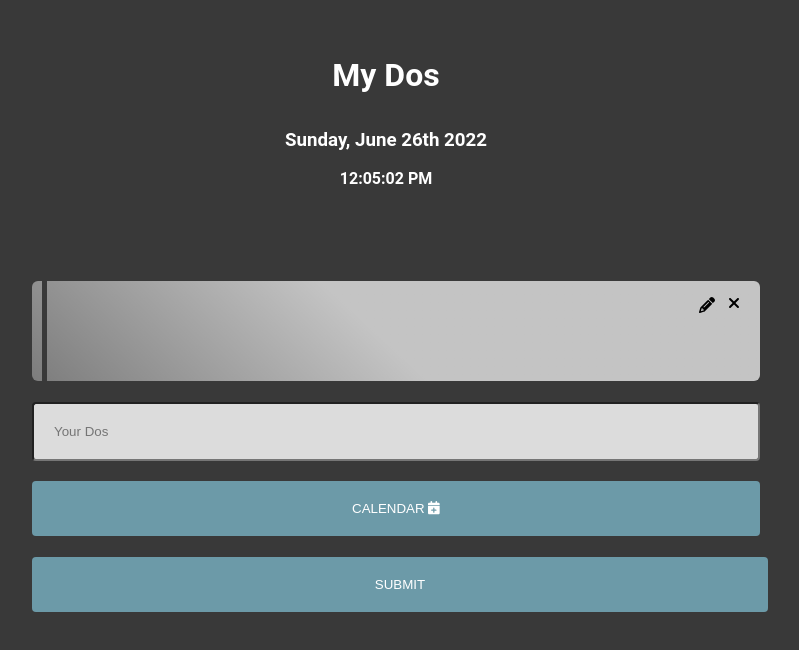
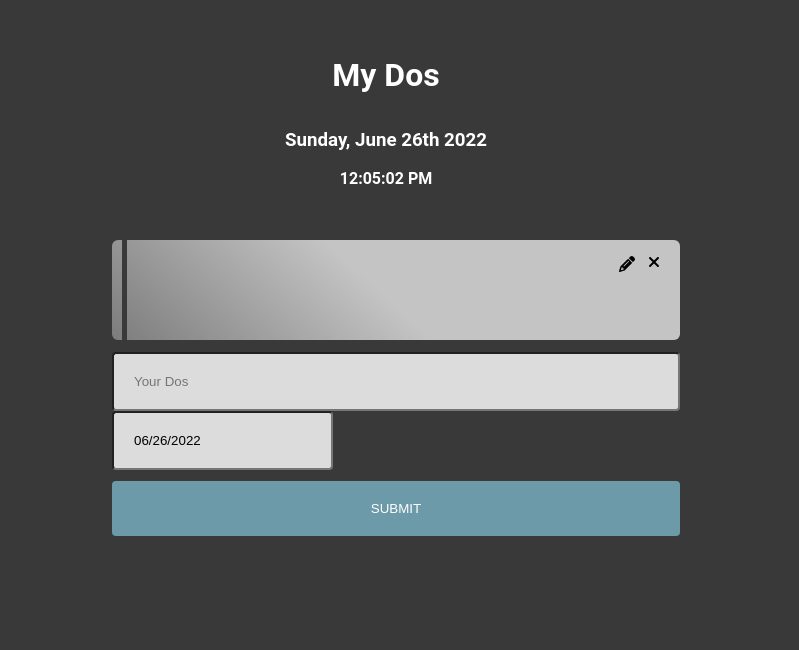
Before and after one commit to Sahim-Nazif/Mydos-Frontend, a React (Create React App) app: page / in a window 1280 px wide. Shown: the top 650 px of the page, without its empty margins (254-1053 px from the left). Built offline with nearby package versions, Linux system fonts and the light colour scheme.

Commit message:
remove spacing between elements

```diff
--- a/package.json
+++ b/package.json
@@ -11,7 +11,7 @@
     "@testing-library/user-event": "^13.5.0",
     "moment": "^2.29.3",
     "react": "^18.2.0",
-    "react-calendar": "^3.7.0",
+    "react-datepicker": "^4.8.0",
     "react-dom": "^18.2.0",
     "react-router-dom": "^6.3.0",
     "react-scripts": "5.0.1",
--- a/src/components/DosForms.jsx
+++ b/src/components/DosForms.jsx
@@ -1,44 +1,18 @@
 import React, {useState} from 'react'
-import Card from './shared/Card'
-import Calendar from 'react-calendar';
-import { FontAwesomeIcon } from '@fortawesome/react-fontawesome'
-import { faCalendarPlus } from '@fortawesome/free-solid-svg-icons';
-
+import DatePicker from "react-datepicker";
 
 const DosForms = () => {
 
-   const [date, setDate]=useState(new Date())
-   const [showCal, setShowCal]=useState(false)
+   const [startDate, setStartDate] = useState(new Date());
 
-
-   const displayCalendar=()=>{
-      return (
-
-         setShowCal(true)
-
-
-      )
-      }
-   const displayCalBtn=()=>{
+   const submitBtn=()=>{
 
       return (
          <div>
-           <button className='calendarBtn' onClick={()=>displayCalendar()}  >
-          Calendar <FontAwesomeIcon icon={faCalendarPlus}
+           <button className='calendarBtn'  >Submit</button>
 
-           style={{ cursor: 'pointer', color: '#ffffff' }} /> </button>
          </div>
       )
-   }
-   const submitBtn=()=>{
-      return(
-         <div>
-         <button className='calendarBtn'
-
-         style={{ cursor: 'pointer', color: '#ffffff' }} >Submit </button>
-       </div>
-      )
-
    }
 
    return (
@@ -48,12 +22,10 @@
 
             <input placeholder='Your Dos' />
 
-            {displayCalBtn()}
-            {showCal && <Calendar onChange={setDate} value={date} />}
+            {submitBtn()}
+            {<DatePicker selected={startDate} onChange={(date) => setStartDate(date)}
+             />}
 
-         </div>
-         <div className='submitBtn'>
-         {submitBtn()}
          </div>
 
         </>
--- a/src/index.css
+++ b/src/index.css
@@ -12,7 +12,7 @@
   background-color: #393939;
   color: #fff;
   line-height: 1.6;
-  align-items: center
+  align-items: center;
 
 }
 
@@ -29,7 +29,9 @@
 .container {
   max-width: 768px;
   margin: auto;
-  padding: 0 20px;
+  padding: 0 100px;
+  margin-top: -100px;
+
 }
 
 .vertical-line {
@@ -63,7 +65,7 @@
 .form-input {
 
   position:relative;
-  top:200px;
+  top:250px;
   margin:10px;
   width: 100%;
 
@@ -126,7 +128,7 @@
   outline: 0;
   position: absolute;
   border-style: none;
-  margin-top:20px;
+  margin-top:70px;
   text-transform: uppercase;
 }
 .hide {
--- a/src/index.js
+++ b/src/index.js
@@ -3,7 +3,7 @@
 import './index.css';
 import Routes from './Routes';
 import 'react-calendar/dist/Calendar.css';
-
+import "react-datepicker/dist/react-datepicker.css";
 
 
 ReactDOM.createRoot(document.getElementById('root')).render(<Routes />)
```
Also changed, not shown: 1 other file (tests, documents, lock files or other folders).
